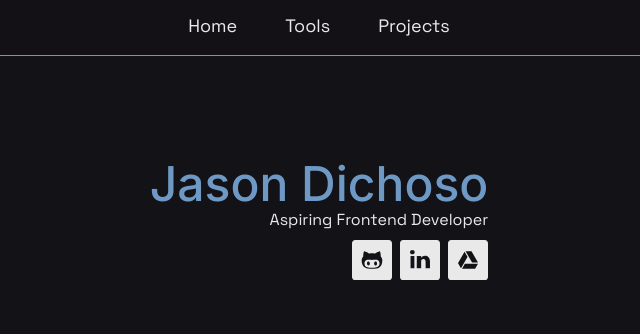
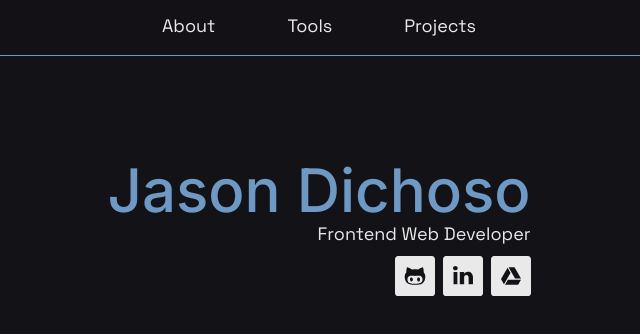
Before and after one commit to jdichh/portfolio-next, a Next.js app: page / in a window 1280 px wide. Shown: the top 334 px of the page, without its empty margins (321-961 px from the left). Built offline with nearby package versions, Linux system fonts and the light colour scheme.

Commit message:
modified header & hero styling on mobile

```diff
--- a/src/components/about.tsx
+++ b/src/components/about.tsx
@@ -5,7 +5,7 @@ import React from "react";
 import { motion } from "framer-motion";
 import { Inter } from "next/font/google";
 
-const inter = Inter ({ subsets: ["latin"] });
+const inter = Inter({ subsets: ["latin"] });
 
 export default function About() {
   return (
@@ -16,16 +16,19 @@ export default function About() {
           initial={{ opacity: 0, scale: 0 }}
           animate={{ opacity: 1, scale: 1 }}
         >
-          <h1 className={`${inter.className} font-medium text-4xl text-[#6E99C4] sm:text-5xl`}>Jason Dichoso</h1>
-          <h2 className="text-base">Aspiring Frontend Developer</h2>
+          <h1 className={`${inter.className} font-medium text-4xl text-[#6E99C4] sm:text-6xl`}>Jason Dichoso</h1>
+          <h2 className="text-md sm:text-lg">Frontend Web Developer</h2>
         </motion.div>
-        <div className="flex gap-2 mt-2">
-          <motion.a
+        <motion.div
+          className="flex gap-2 mt-2"
+          initial={{ opacity: 0, scale: 0 }}
+          animate={{ opacity: 1, scale: 1 }}
+        >
+          <a
             href="https://github.com/jdichh/"
             target="_blank"
-            initial={{ opacity: 0, scale: 0 }}
-            animate={{ opacity: 1, scale: 1 }}
             className="transition duration-150 ease-in-out rounded-sm hover:bg-[#6E99C4]"
+            aria-label="Button to my GitHub profile"
           >
             <Image
               src="/github.svg"
@@ -35,13 +38,12 @@ export default function About() {
               priority={true}
               className="object-cover"
             />
-          </motion.a>
-          <motion.a
+          </a>
+          <a
             href="https://www.linkedin.com/in/jason-dichoso-a97a0026a/"
             target="_blank"
-            initial={{ opacity: 0, scale: 0 }}
-            animate={{ opacity: 1, scale: 1 }}
             className="transition duration-150 ease-in-out rounded-sm hover:bg-[#6E99C4]"
+            aria-label="Button to my LinkedIn profile"
           >
             <Image
               src="/linkedin.svg"
@@ -51,13 +53,12 @@ export default function About() {
               priority={true}
               className="object-cover"
             />
-          </motion.a>
-          <motion.a
+          </a>
+          <a
             href="https://drive.google.com/file/d/1xI6zzPzulVdK6j7MkZrNctBfWlnWAmwy/view?usp=drive_link"
             target="_blank"
-            initial={{ opacity: 0, scale: 0 }}
-            animate={{ opacity: 1, scale: 1 }}
             className="transition duration-150 ease-in-out rounded-sm hover:bg-[#6E99C4]"
+            aria-label="Button to my Resume document"
           >
             <Image
               src="/resume.svg"
@@ -67,8 +68,8 @@ export default function About() {
               priority={true}
               className="object-cover"
             />
-          </motion.a>
-        </div>
+          </a>
+        </motion.div>
       </div>
     </section>
   );
--- a/src/components/header.tsx
+++ b/src/components/header.tsx
@@ -14,12 +14,12 @@ export default function Header() {
         animate={{ y: 0, opacity: 1, x: "-50%" }}
       />
       <nav className="fixed left-1/2 -translate-x-1/2 top-0">
-        <ul className="flex w-[22rem] justify-center gap-6">
+        <ul className="flex w-[22rem] justify-center gap-6 sm:gap-12">
             {links.map(link => (
                 <motion.li key={link.hash} className="flex text-[#E9E9E9]"
                 initial={{ y: -50, opacity: 0 }}
                 animate={{ y: 0, opacity: 1 }}>
-                    <Link href={link.hash} className="p-3 transition duration-150 ease-in-out text-lg hover:text-[#6E99C4]">{link.name}</Link>
+                    <Link href={link.hash} className="transition duration-150 ease-in-out p-4 text-md sm:p-3 sm:text-lg hover:text-[#6E99C4]">{link.name}</Link>
                 </motion.li>
             ))}
         </ul>
--- a/src/lib/data.ts
+++ b/src/lib/data.ts
@@ -1,12 +1,12 @@
 export const links = [
+//   {
+//     name: "Home",
+//     hash: "#home",
+//   },
   {
-    name: "Home",
-    hash: "#home",
+    name: "About",
+    hash: "#about",
   },
-//   {
-//     name: "About",
-//     hash: "#about",
-//   },
   {
     name: "Tools",
     hash: "#tools",
```
